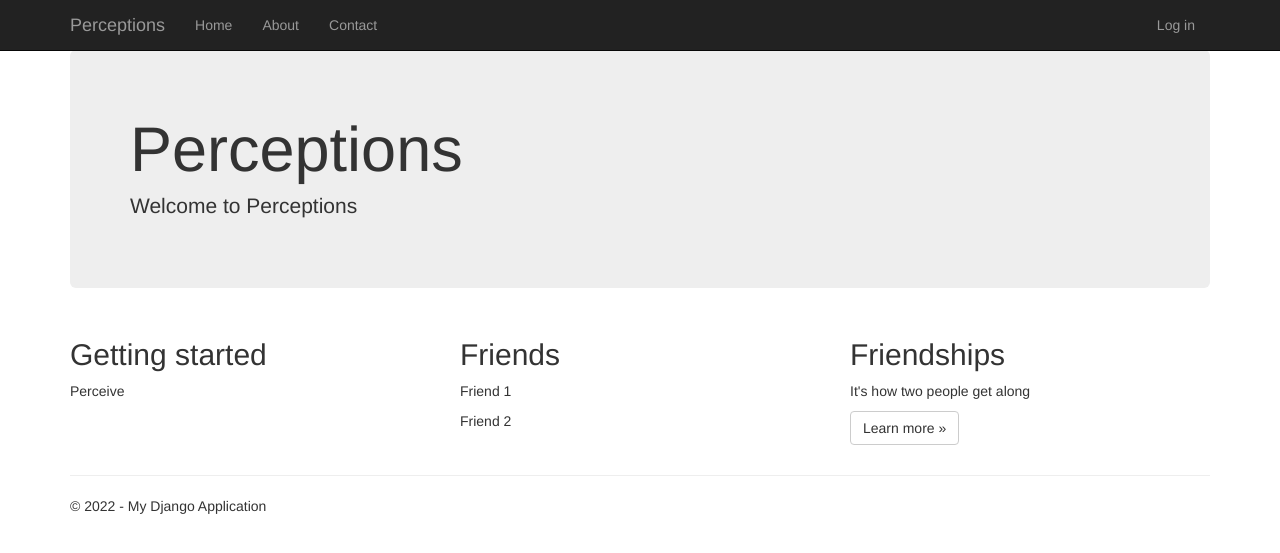
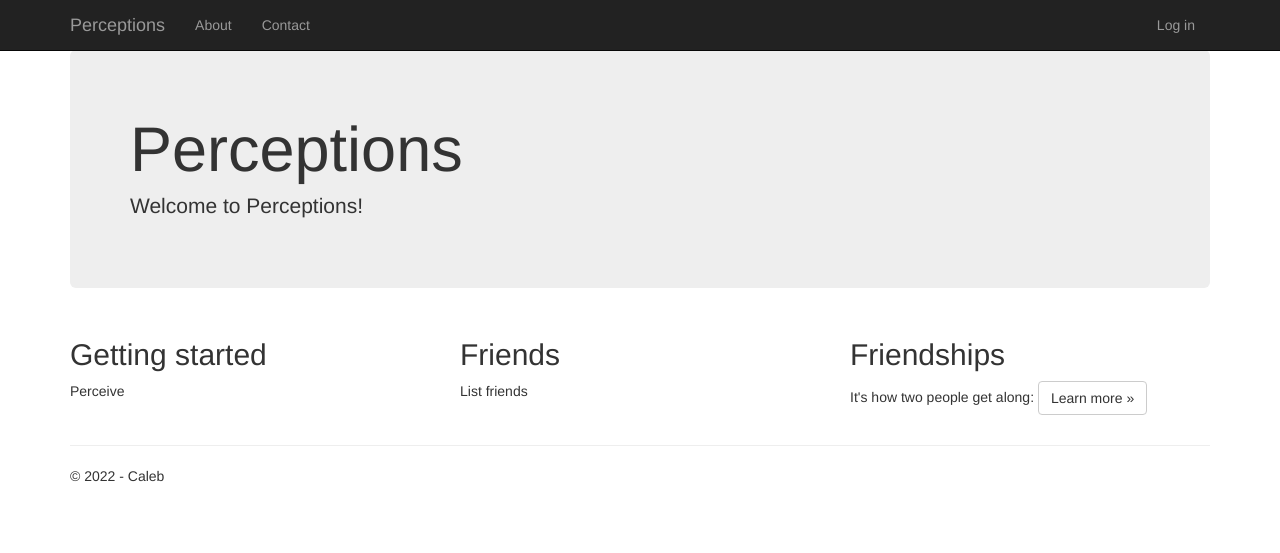
Before and after one commit to lebruss/Django-Perceptions, a Django app: page / in a window 1280 px wide. Shown: the top 553 px of the page. Run offline with Django 3.2, Linux system fonts and the light colour scheme; some libraries are stand-ins or nearby versions.

Commit message:
Alright I need to figure out where the dynamic code like {{title}} comes from

```diff
--- a/app/templates/app/index.html
+++ b/app/templates/app/index.html
@@ -4,7 +4,7 @@
 
 <div class="jumbotron">
     <h1>Perceptions</h1>
-    <p class="lead">Welcome to Perceptions</p>
+    <p class="lead">Welcome to Perceptions!</p>
 </div>
 
 <div class="row">
@@ -16,13 +16,11 @@
     </div>
     <div class="col-md-4">
         <h2>Friends</h2>
-        <p>Friend 1</p>
-        <p>Friend 2</p>
+        <p>List friends
     </div>
     <div class="col-md-4">
         <h2>Friendships</h2>
-        <p>It's how two people get along</p>
-        <p><a class="btn btn-default" href="https://en.wikipedia.org/wiki/Friendship">Learn more &raquo;</a></p>
+        <p>It's how two people get along: <a class="btn btn-default" href="https://en.wikipedia.org/wiki/Friendship">Learn more &raquo;</a></p>
     </div>
 </div>
 
--- a/app/templates/app/layout.html
+++ b/app/templates/app/layout.html
@@ -3,7 +3,7 @@
 <head>
     <meta charset="utf-8" />
     <meta name="viewport" content="width=device-width, initial-scale=1.0">
-    <title>{{ title }} Perceptions</title>
+    <title>Perceptions: {{ title }}</title>
     {% load staticfiles %}
     <link rel="stylesheet" type="text/css" href="{% static 'app/content/bootstrap.min.css' %}" />
     <link rel="stylesheet" type="text/css" href="{% static 'app/content/site.css' %}" />
@@ -17,13 +17,11 @@
                 <button type="button" class="navbar-toggle" data-toggle="collapse" data-target=".navbar-collapse">
                     <span class="icon-bar"></span>
                     <span class="icon-bar"></span>
-                    <span class="icon-bar"></span>
                 </button>
                 <a href="/" class="navbar-brand">Perceptions</a>
             </div>
             <div class="navbar-collapse collapse">
                 <ul class="nav navbar-nav">
-                    <li><a href="{% url 'home' %}">Home</a></li>
                     <li><a href="{% url 'about' %}">About</a></li>
                     <li><a href="{% url 'contact' %}">Contact</a></li>
                 </ul>
@@ -36,7 +34,7 @@
 {% block content %}{% endblock %}
         <hr/>
         <footer>
-            <p>&copy; {{ year }} - My Django Application</p>
+            <p>&copy; {{ year }} - Caleb</p>
         </footer>
     </div>
 
```
